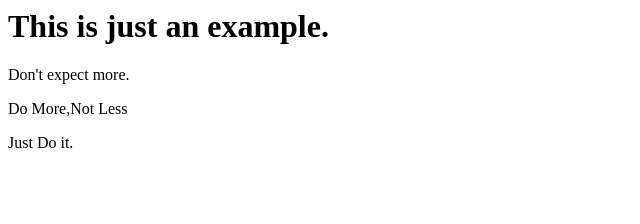
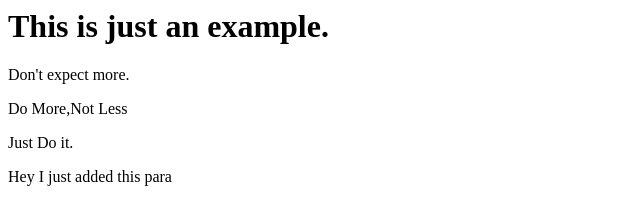
Before and after one commit to drazraut-dev/git-tut, a plain HTML site: page index.html in a window 1280 px wide. Shown: the whole page, without its empty margins (0-640 px from the left). Drawn offline with Linux system fonts and the light colour scheme.

Commit message:
new para added

```diff
--- a/index.html
+++ b/index.html
@@ -7,6 +7,7 @@
 <p>Don't expect more.</p>
 <p>Do More,Not Less</p>
 <p>Just Do it.</p>
+<p> Hey I just added this para</p>
 </body>
 
 </html>
```
